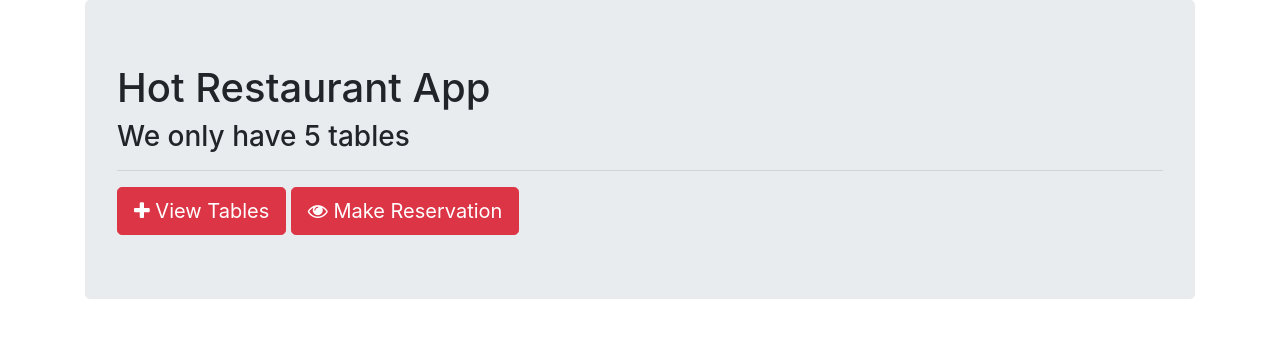
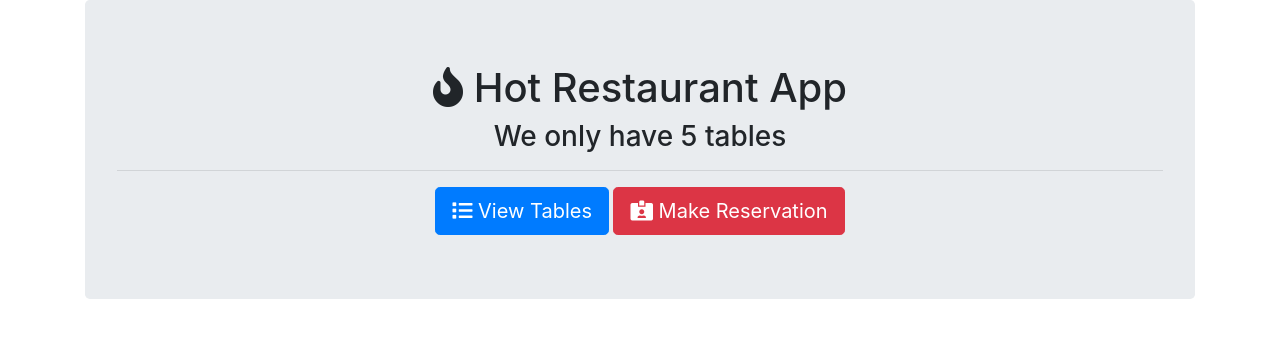
Before and after one commit to abdulhakeemdahir/Hot-Restaurant-App, a website: page index.html in a window 1280 px wide. Drawn offline with nearby package versions, Linux system fonts and the light colour scheme.

Commit message:
fa icons

```diff
--- a/index.html
+++ b/index.html
@@ -8,28 +8,25 @@
       rel="stylesheet"
       href="https://maxcdn.bootstrapcdn.com/bootstrap/4.0.0/css/bootstrap.min.css"
     />
-    <link
-      rel="stylesheet"
-      href="https://stackpath.bootstrapcdn.com/font-awesome/4.7.0/css/font-awesome.min.css"
-    />
+    <link rel="stylesheet" href="https://pro.fontawesome.com/releases/v5.10.0/css/all.css" integrity="sha384-AYmEC3Yw5cVb3ZcuHtOA93w35dYTsvhLPVnYs9eStHfGJvOvKxVfELGroGkvsg+p" crossorigin="anonymous"/>
     <script src="https://code.jquery.com/jquery.js"></script>
     <script src="https://maxcdn.bootstrapcdn.com/bootstrap/4.0.0/js/bootstrap.min.js"></script>
   </head>
 
   <body>
     <div class="container">
-      <div class="jumbotron">
-        <h1>Hot Restaurant App</h1>
+      <div class="jumbotron text-center">
+        <h1><span class="fas fa-fire"></span> Hot Restaurant App</h1>
         <h3>We only have 5 tables</h3>
         <hr />
         <a href="/tables"
-          ><button class="btn btn-danger btn-lg">
-            <span class="fa fa-plus"></span> View Tables
+          ><button class="btn btn-primary btn-lg">
+            <span class="fas fa-list"></span> View Tables
           </button></a
         >
         <a href="/reservations"
           ><button class="btn btn-danger btn-lg">
-            <span class="fa fa-eye"></span> Make Reservation
+            <span class="fas fa-id-card-alt"></span> Make Reservation
           </button></a
         >
       </div>
```
